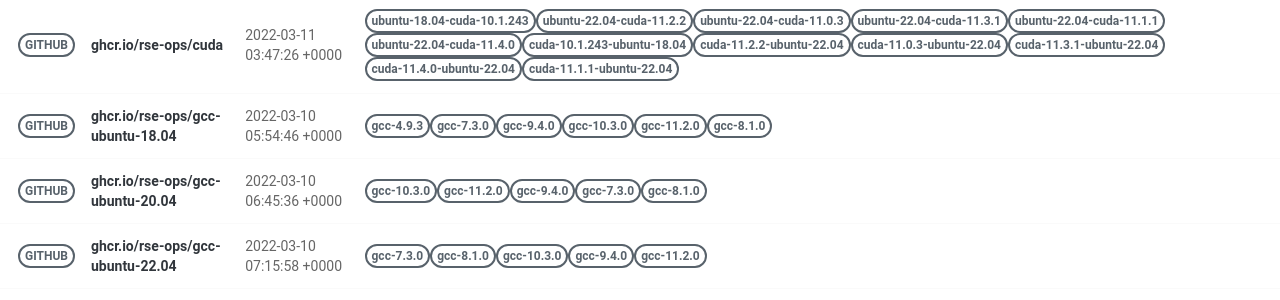
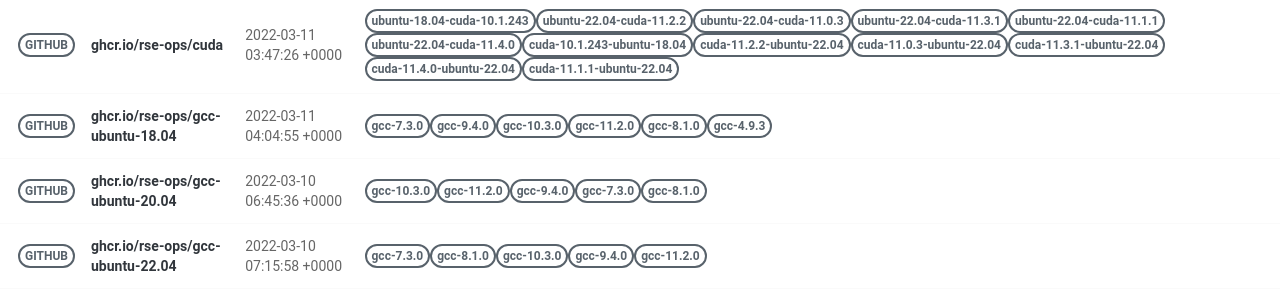
Before and after one commit to rse-ops/docker-images, a Jekyll site: the page built from pages/index.md, in a window 1280 px wide. Shown: the part 498-798 px from the top of the page. Built offline with Jekyll 4.4.1, drawn with Linux system fonts in a browser that asks for light colours; nearby versions of some CDN libraries.

Commit message:
Automated push to update library 2022-03-11

```diff
--- a/_library/ghcr.io-rse-ops-gcc-ubuntu-18.04.md
+++ b/_library/ghcr.io-rse-ops-gcc-ubuntu-18.04.md
@@ -1,14 +1,11 @@
 ---
 layout: container
 name: ghcr.io/rse-ops/gcc-ubuntu-18.04
-updated_at: 2022-03-10 05:54:46.629680
+updated_at: 2022-03-11 04:04:55.765189
 
 
 container_url: https://github.com/orgs/rse-ops/packages/container/package/gcc-ubuntu-18.04
 versions:
- - tag: gcc-4.9.3
-   dockerfile: https://github.com/rse-ops/docker-images/blob/main/ubuntu/gcc/Dockerfile
-   manifest: https://crane.ggcr.dev/manifest/ghcr.io/rse-ops/gcc-ubuntu-18.04:gcc-4.9.3
  - tag: gcc-7.3.0
    dockerfile: https://github.com/rse-ops/docker-images/blob/main/ubuntu/gcc/Dockerfile
    manifest: https://crane.ggcr.dev/manifest/ghcr.io/rse-ops/gcc-ubuntu-18.04:gcc-7.3.0
```
Also changed, not shown: other parts of _library/ghcr.io-rse-ops-gcc-ubuntu-18.04.md (+3 -0 lines).
